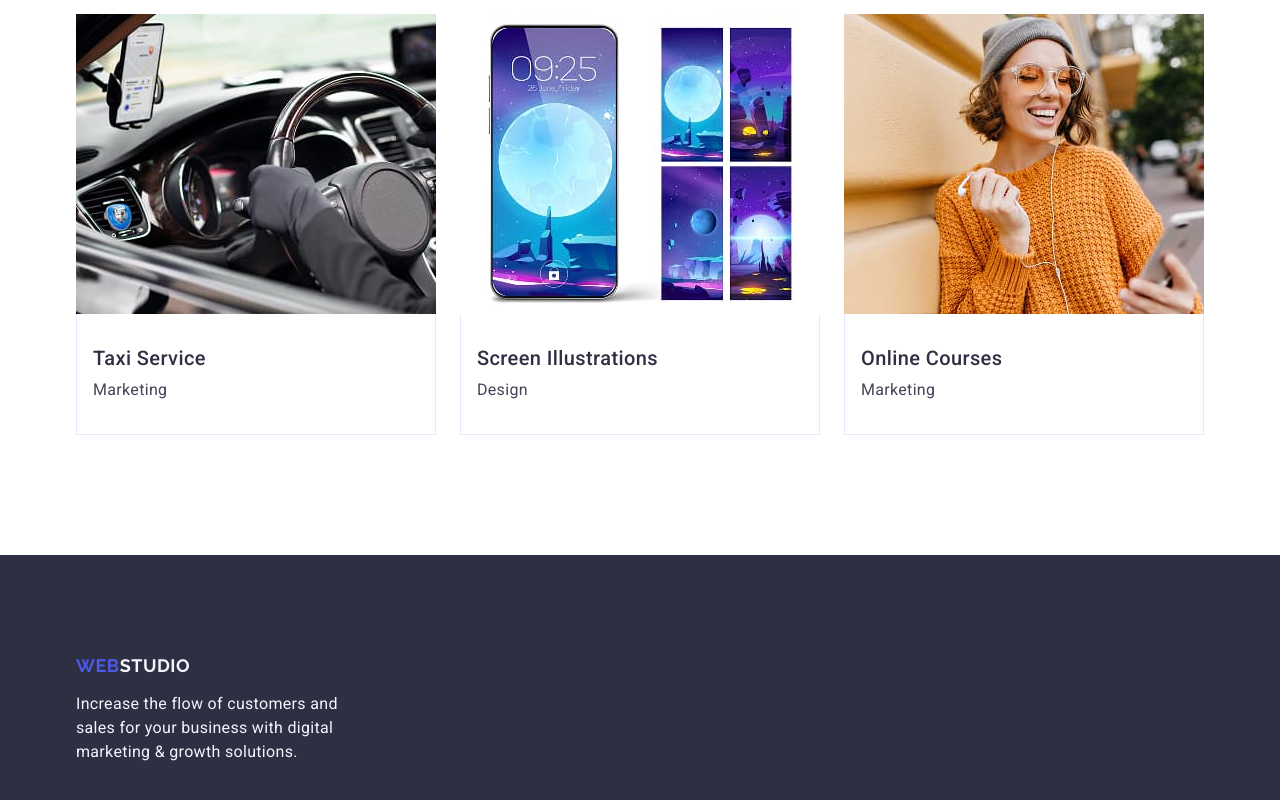
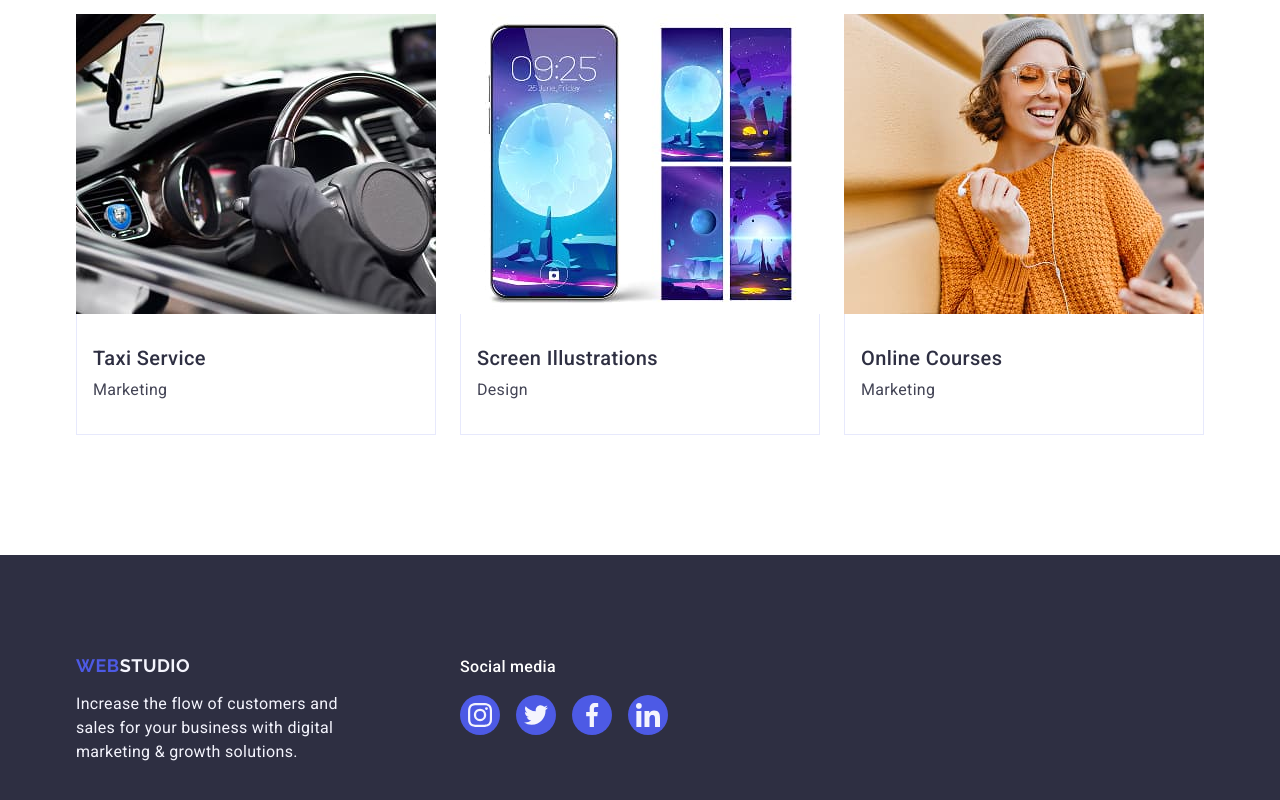
Before and after one commit to OleksiiPodorozhko/goit-markup-hw-04, a website: page index.html in a window 1280 px wide. Shown: the part 2604-3404 px from the top of the page. Drawn offline with nearby package versions, Linux system fonts and the light colour scheme.

Commit message:
Add styles for footer

```diff
--- a/css/styles.css
+++ b/css/styles.css
@@ -436,7 +436,8 @@ p {
 }
 
 .footer-content {
-  /*display: flex;*/
+  display: flex;
+  gap: 120px;
 }
 
 .footer-logo {
@@ -464,4 +465,31 @@ p {
   color: #f4f4fd;
 }
 
+.footer-social-label {
+  font-weight: 500;
+  font-size: 16px;
+  line-height: 1.5;
+  letter-spacing: 0.02em;
+  color: #fff;
+  margin-bottom: 16px;
+}
+
+.footer-social-list {
+  display: flex;
+  gap: 16px;
+}
+
+.footer-social-item {
+  display: flex;
+  align-items: center;
+  justify-content: center;
+  background-color: #4d5ae5;
+  border-radius: 50%;
+  width: 40px;
+  height: 40px;
+}
+
+.footer-social-icon {
+  fill: #f4f4fd;
+}
 /*#endregion*/
--- a/index.html
+++ b/index.html
@@ -359,7 +359,33 @@
               digital marketing & growth solutions.
             </p>
           </li>
-          <li></li>
+          <li>
+            <p class="footer-social-label">
+              Social media
+            </p>
+            <ul class="footer-social-list">
+              <li class="footer-social-item">
+                <svg class="footer-social-icon" width="24" height="24">
+                  <use href="./images/icons.svg#icon-instagram"></use>
+                </svg>
+              </li>
+              <li class="footer-social-item">
+                <svg class="footer-social-icon" width="24" height="24">
+                  <use href="./images/icons.svg#icon-twitter"></use>
+                </svg>
+              </li>
+              <li class="footer-social-item">
+                <svg class="footer-social-icon" width="24" height="24">
+                  <use href="./images/icons.svg#icon-facebook"></use>
+                </svg>
+              </li>
+              <li class="footer-social-item">
+                <svg class="footer-social-icon" width="24" height="24">
+                  <use href="./images/icons.svg#icon-linkedin"></use>
+                </svg>
+              </li>
+            </ul>
+          </li>
         </ul>
       </div>
     </footer>
```
